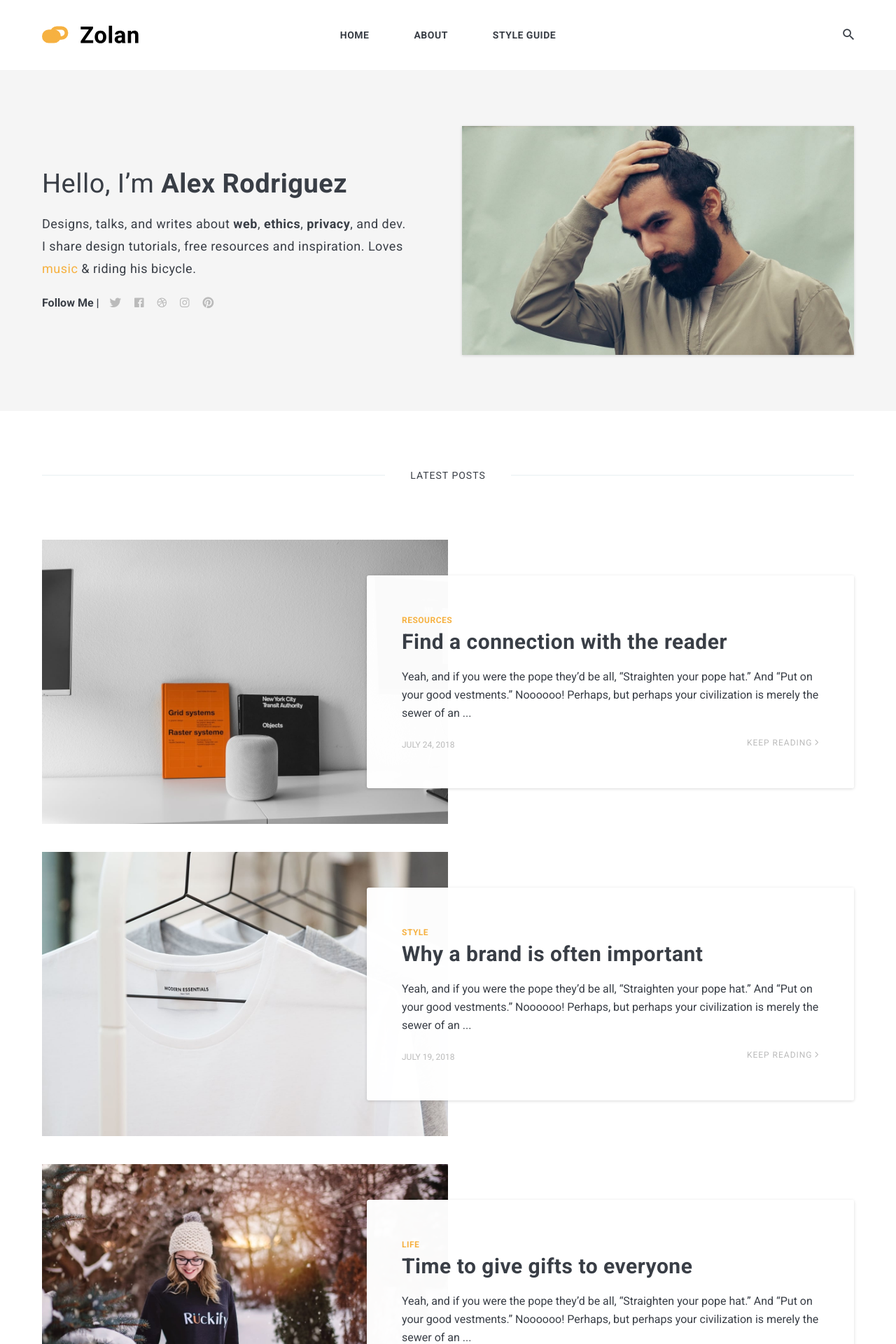
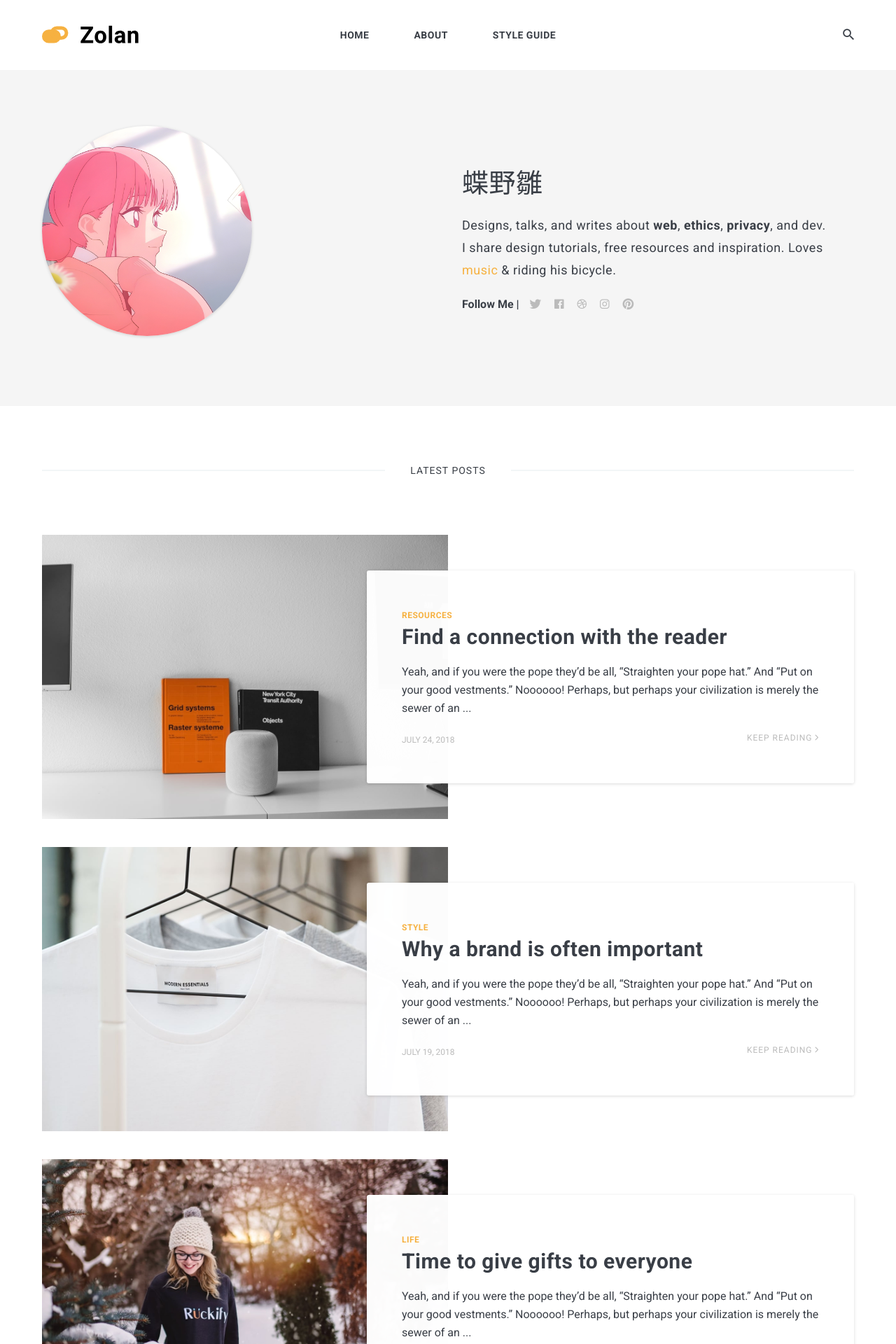
Before and after one commit to chomuscleguy/chomuscleguy.github.io, a Jekyll site: the page built from index.html, in a window 1280 px wide. Shown: the top 1920 px of the page at 70% size. Built offline with Jekyll 4.4.1, drawn with Linux system fonts in a browser that asks for light colours; nearby versions of some CDN libraries; the list of posts is cut into pages by our own code.

Commit message:
1차 수정

```diff
--- a/_data/settings.yml
+++ b/_data/settings.yml
@@ -1,6 +1,6 @@
 #-------------------------------
 # General Site Settings
-title: Zolan
+title: Github.io
 logo: logo.svg # You can add own logo.
 description: Zolan is modern minimal theme for Jekyll
 
@@ -8,9 +8,9 @@ description: Zolan is modern minimal theme for Jekyll
 #-------------------------------
 # Author Settings
 author:
-  name: Alex Rodriguez
-  image: 01.jpg
-  say-hello: Hello, I’m <strong>Alex Rodriguez</strong>
+  name: Robert Cho
+  image: profile.jpg
+  say-hello: 蝶野雛</strong>
   bio: Designs, talks, and writes about <strong>web</strong>, <strong>ethics</strong>, <strong>privacy</strong>, and dev. I share design tutorials, free resources and inspiration. Loves <a href="#">music</a> & riding his bicycle.
 
 
--- a/_includes/hero.html
+++ b/_includes/hero.html
@@ -2,6 +2,11 @@
 <div class="hero">
   <div class="container">
     <div class="row">
+      <div class="col col-6 col-t-12">
+        <div class="hero__image">
+          <img src="{{ site.baseurl }}/images/{{ site.data.settings.author.image }}" alt="Profile Picture">
+        </div>
+      </div>
       <div class="col col-6 col-t-12 last-item">
         <div class="hero__content">
           <h1 class="hero__title">{{ site.data.settings.author.say-hello }}</h1>
@@ -12,11 +17,6 @@
           </div>
         </div>
       </div>
-      <div class="col col-6 col-t-12">
-        <div class="hero__image">
-          <img src="{{site.baseurl}}/images/{{ site.data.settings.author.image }}" alt="">
-        </div>
-      </div>
     </div>
   </div>
 </div>
--- a/_sass/3-modules/_hero.scss
+++ b/_sass/3-modules/_hero.scss
@@ -36,9 +36,15 @@
   }
 
   .hero__image {
+    margin-bottom: 20px;
     img {
       box-shadow: 0 1px 4px rgba(0,0,0,0.15);
+      width: 300px;
+      height: 300px;
+      border-radius: 50%;
+      object-fit: cover;
     }
+    margin-left: 200x;
   }
 
   @media only screen and (max-width: $desktop) {
```
Also changed, not shown: images/profile.jpg (added).
